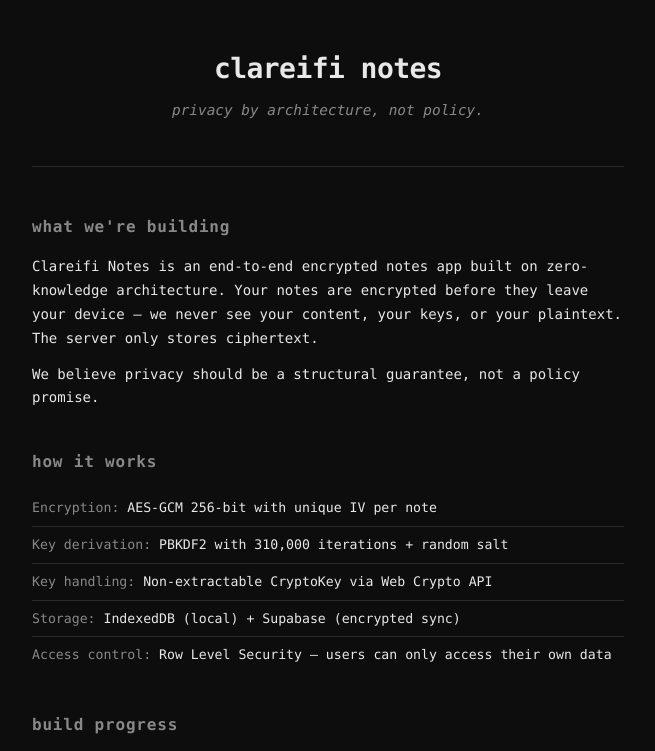
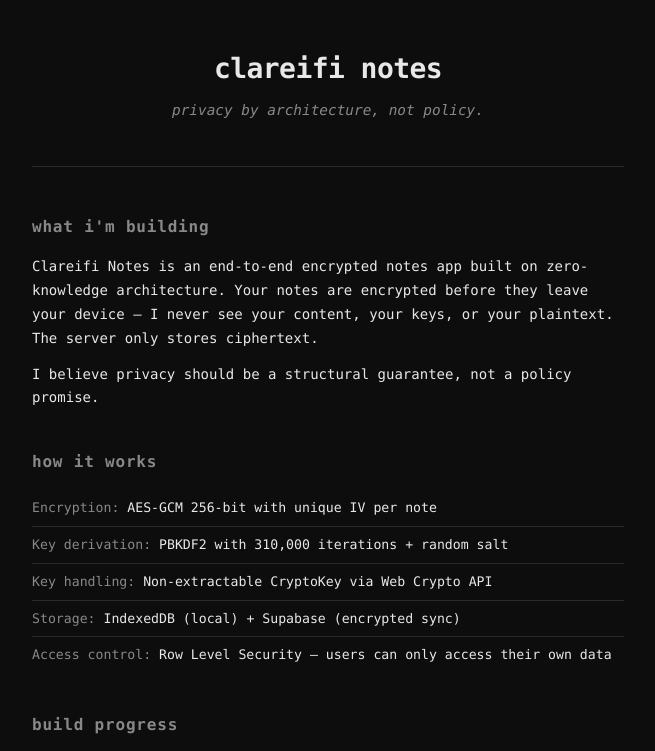
Before and after one commit to clareifi/clareifi-notes, a SvelteKit app: page /about in a window 1280 px wide. Shown: the top 751 px of the page, without its empty margins (312-967 px from the left). Built offline with nearby package versions, Linux system fonts and the light colour scheme; no server answers.

Commit message:
Update about page: use first person, remove Threads link

```diff
--- a/src/routes/about/+page.svelte
+++ b/src/routes/about/+page.svelte
@@ -33,14 +33,14 @@
   </header>
 
   <section class="mission">
-    <h2>What we're building</h2>
+    <h2>What I'm building</h2>
     <p>
       Clareifi Notes is an end-to-end encrypted notes app built on zero-knowledge architecture.
-      Your notes are encrypted before they leave your device — we never see your content, your keys,
+      Your notes are encrypted before they leave your device — I never see your content, your keys,
       or your plaintext. The server only stores ciphertext.
     </p>
     <p>
-      We believe privacy should be a structural guarantee, not a policy promise.
+      I believe privacy should be a structural guarantee, not a policy promise.
     </p>
   </section>
 
@@ -93,7 +93,6 @@
     <div class="links">
       <a href="https://github.com/clareifi/clareifi-notes" target="_blank" rel="noopener">GitHub</a>
       <a href="https://bsky.app/profile/clareifi.com" target="_blank" rel="noopener">Bluesky</a>
-      <a href="https://threads.net/@clareifi" target="_blank" rel="noopener">Threads</a>
     </div>
   </section>
 
```
